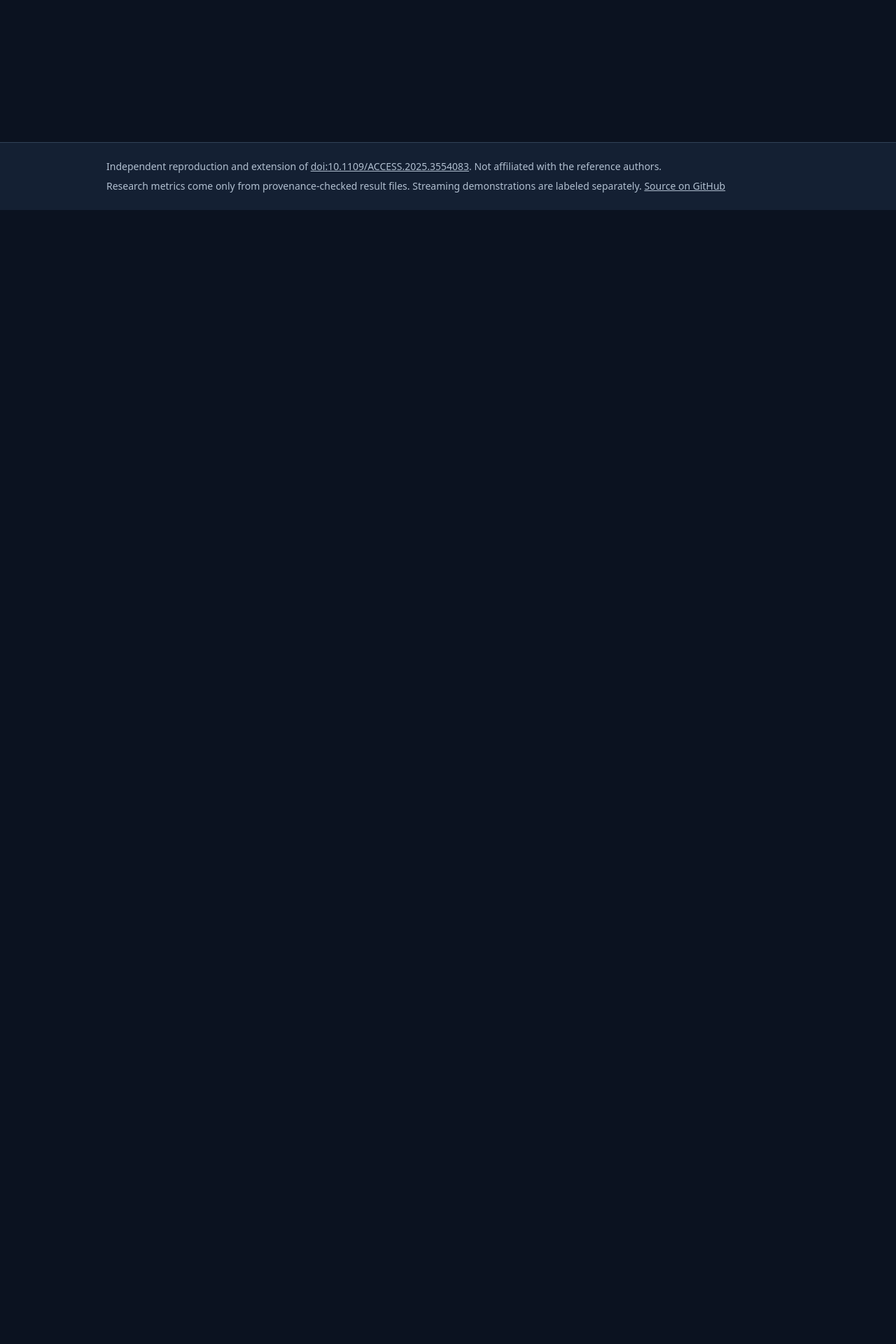
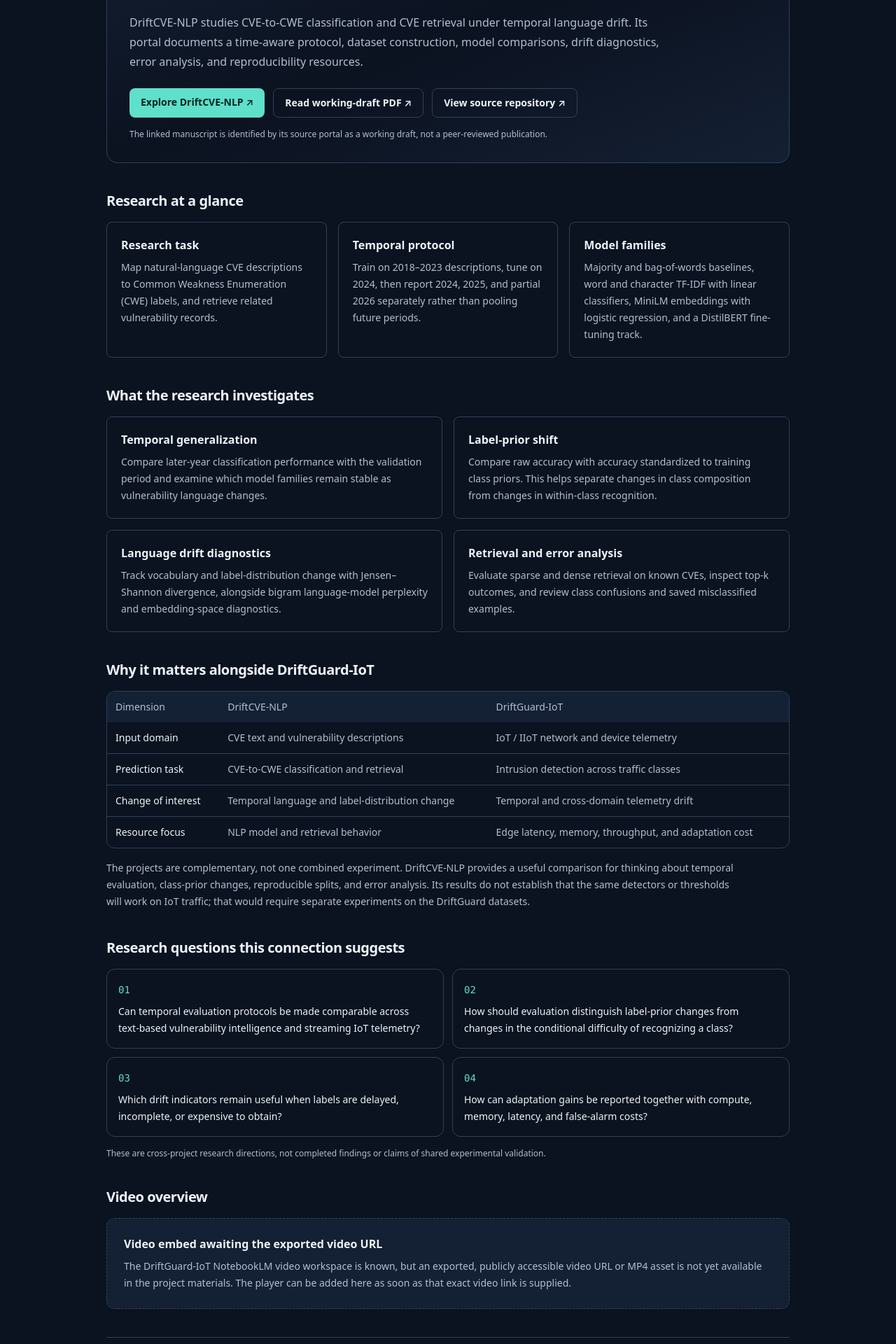
Before and after one commit to Arungharami/DriftGuard-IoT, a Next.js app in the folder apps/research-portal/: page /related-research in a window 1280 px wide. Before the commit this address had no page. Shown: the part 500-2420 px from the top of the page at 70% size. Before the commit the page ends 800 px from the top, so only its background shows below. Built offline with nearby package versions, Linux system fonts and the light colour scheme.

Commit message:
Add DriftCVE-NLP related research deep dive

```diff
--- /dev/null
+++ b/apps/research-portal/src/app/related-research/page.tsx
@@ -0,0 +1,165 @@
+import type { Metadata } from "next";
+import Link from "next/link";
+
+import { Card, PageHeader, Section } from "@/components/ui";
+
+export const metadata: Metadata = {
+  title: "Related Research · DriftCVE-NLP",
+  description:
+    "A companion NLP research project studying temporal drift in CVE-to-CWE classification and vulnerability retrieval.",
+};
+
+const driftCveUrl = "https://driftcve-nlp.vercel.app/";
+const paperUrl = "https://driftcve-nlp.vercel.app/paper/driftcve.pdf";
+const repoUrl = "https://github.com/Arungharami/DriftCVE-NLP";
+
+export default function RelatedResearchPage() {
+  return (
+    <>
+      <PageHeader
+        title="Related Research: DriftCVE-NLP"
+        lede="A companion research project exploring a closely related problem in a different data domain: how temporal change affects cybersecurity language models and vulnerability retrieval."
+      />
+
+      <section className="mb-10 overflow-hidden rounded-2xl border border-line bg-gradient-to-br from-surface-muted via-surface to-surface-muted p-6 sm:p-8">
+        <p className="text-xs font-semibold uppercase tracking-[0.18em] text-accent">
+          Companion research · NLP + vulnerability intelligence
+        </p>
+        <h2 className="mt-3 max-w-3xl text-2xl font-semibold tracking-tight sm:text-3xl">
+          Do vulnerability classifiers and retrievers survive time?
+        </h2>
+        <p className="mt-4 max-w-3xl leading-7 text-ink-muted">
+          DriftCVE-NLP studies CVE-to-CWE classification and CVE retrieval under temporal
+          language drift. Its portal documents a time-aware protocol, dataset construction,
+          model comparisons, drift diagnostics, error analysis, and reproducibility resources.
+        </p>
+        <div className="mt-6 flex flex-wrap gap-3">
+          <a href={driftCveUrl} target="_blank" rel="noreferrer" className="rounded-lg bg-accent px-4 py-2.5 text-sm font-semibold text-accent-ink hover:opacity-90">
+            Explore DriftCVE-NLP ↗
+          </a>
+          <a href={paperUrl} target="_blank" rel="noreferrer" className="rounded-lg border border-line px-4 py-2.5 text-sm font-semibold hover:bg-surface-muted">
+            Read working-draft PDF ↗
+          </a>
+          <a href={repoUrl} target="_blank" rel="noreferrer" className="rounded-lg border border-line px-4 py-2.5 text-sm font-semibold hover:bg-surface-muted">
+            View source repository ↗
+          </a>
+        </div>
+        <p className="mt-4 text-xs text-ink-muted">
+          The linked manuscript is identified by its source portal as a working draft, not a
+          peer-reviewed publication.
+        </p>
+      </section>
+
+      <Section title="Research at a glance">
+        <div className="grid gap-4 sm:grid-cols-2 lg:grid-cols-3">
+          <Card title="Research task">
+            <p className="text-sm leading-6 text-ink-muted">
+              Map natural-language CVE descriptions to Common Weakness Enumeration (CWE)
+              labels, and retrieve related vulnerability records.
+            </p>
+          </Card>
+          <Card title="Temporal protocol">
+            <p className="text-sm leading-6 text-ink-muted">
+              Train on 2018–2023 descriptions, tune on 2024, then report 2024, 2025, and
+              partial 2026 separately rather than pooling future periods.
+            </p>
+          </Card>
+          <Card title="Model families">
+            <p className="text-sm leading-6 text-ink-muted">
+              Majority and bag-of-words baselines, word and character TF-IDF with linear
+              classifiers, MiniLM embeddings with logistic regression, and a DistilBERT
+              fine-tuning track.
+            </p>
+          </Card>
+        </div>
+      </Section>
+
+      <Section title="What the research investigates">
+        <div className="grid gap-4 md:grid-cols-2">
+          <Card title="Temporal generalization">
+            <p className="text-sm leading-6 text-ink-muted">
+              Compare later-year classification performance with the validation period and
+              examine which model families remain stable as vulnerability language changes.
+            </p>
+          </Card>
+          <Card title="Label-prior shift">
+            <p className="text-sm leading-6 text-ink-muted">
+              Compare raw accuracy with accuracy standardized to training class priors. This
+              helps separate changes in class composition from changes in within-class
+              recognition.
+            </p>
+          </Card>
+          <Card title="Language drift diagnostics">
+            <p className="text-sm leading-6 text-ink-muted">
+              Track vocabulary and label-distribution change with Jensen–Shannon divergence,
+              alongside bigram language-model perplexity and embedding-space diagnostics.
+            </p>
+          </Card>
+          <Card title="Retrieval and error analysis">
+            <p className="text-sm leading-6 text-ink-muted">
+              Evaluate sparse and dense retrieval on known CVEs, inspect top-k outcomes, and
+              review class confusions and saved misclassified examples.
+            </p>
+          </Card>
+        </div>
+      </Section>
+
+      <Section title="Why it matters alongside DriftGuard-IoT">
+        <div className="overflow-x-auto rounded-xl border border-line">
+          <table className="w-full min-w-[36rem] text-left text-sm">
+            <thead className="bg-surface-muted text-ink-muted">
+              <tr>
+                <th className="p-3 font-medium">Dimension</th>
+                <th className="p-3 font-medium">DriftCVE-NLP</th>
+                <th className="p-3 font-medium">DriftGuard-IoT</th>
+              </tr>
+            </thead>
+            <tbody className="divide-y divide-line">
+              <tr><th className="p-3 font-medium">Input domain</th><td className="p-3 text-ink-muted">CVE text and vulnerability descriptions</td><td className="p-3 text-ink-muted">IoT / IIoT network and device telemetry</td></tr>
+              <tr><th className="p-3 font-medium">Prediction task</th><td className="p-3 text-ink-muted">CVE-to-CWE classification and retrieval</td><td className="p-3 text-ink-muted">Intrusion detection across traffic classes</td></tr>
+              <tr><th className="p-3 font-medium">Change of interest</th><td className="p-3 text-ink-muted">Temporal language and label-distribution change</td><td className="p-3 text-ink-muted">Temporal and cross-domain telemetry drift</td></tr>
+              <tr><th className="p-3 font-medium">Resource focus</th><td className="p-3 text-ink-muted">NLP model and retrieval behavior</td><td className="p-3 text-ink-muted">Edge latency, memory, throughput, and adaptation cost</td></tr>
+            </tbody>
+          </table>
+        </div>
+        <p className="mt-4 max-w-4xl text-sm leading-6 text-ink-muted">
+          The projects are complementary, not one combined experiment. DriftCVE-NLP provides
+          a useful comparison for thinking about temporal evaluation, class-prior changes,
+          reproducible splits, and error analysis. Its results do not establish that the same
+          detectors or thresholds will work on IoT traffic; that would require separate
+          experiments on the DriftGuard datasets.
+        </p>
+      </Section>
+
+      <Section title="Research questions this connection suggests">
+        <ol className="grid gap-3 sm:grid-cols-2">
+          <li className="rounded-xl border border-line p-4"><span className="font-mono text-sm text-accent">01</span><p className="mt-2 text-sm leading-6">Can temporal evaluation protocols be made comparable across text-based vulnerability intelligence and streaming IoT telemetry?</p></li>
+          <li className="rounded-xl border border-line p-4"><span className="font-mono text-sm text-accent">02</span><p className="mt-2 text-sm leading-6">How should evaluation distinguish label-prior changes from changes in the conditional difficulty of recognizing a class?</p></li>
+          <li className="rounded-xl border border-line p-4"><span className="font-mono text-sm text-accent">03</span><p className="mt-2 text-sm leading-6">Which drift indicators remain useful when labels are delayed, incomplete, or expensive to obtain?</p></li>
+          <li className="rounded-xl border border-line p-4"><span className="font-mono text-sm text-accent">04</span><p className="mt-2 text-sm leading-6">How can adaptation gains be reported together with compute, memory, latency, and false-alarm costs?</p></li>
+        </ol>
+        <p className="mt-4 text-xs text-ink-muted">
+          These are cross-project research directions, not completed findings or claims of
+          shared experimental validation.
+        </p>
+      </Section>
+
+      <Section title="Video overview">
+        <div className="rounded-xl border border-dashed border-line bg-surface-muted p-6">
+          <p className="font-semibold">Video embed awaiting the exported video URL</p>
+          <p className="mt-2 text-sm leading-6 text-ink-muted">
+            The DriftGuard-IoT NotebookLM video workspace is known, but an exported,
+            publicly accessible video URL or MP4 asset is not yet available in the project
+            materials. The player can be added here as soon as that exact video link is
+            supplied.
+          </p>
+        </div>
+      </Section>
+
+      <div className="flex flex-wrap gap-3 border-t border-line pt-6 text-sm">
+        <Link href="/publications" className="underline underline-offset-4">Back to publications</Link>
+        <Link href="/research" className="underline underline-offset-4">Explore DriftGuard research questions</Link>
+      </div>
+    </>
+  );
+}
```
